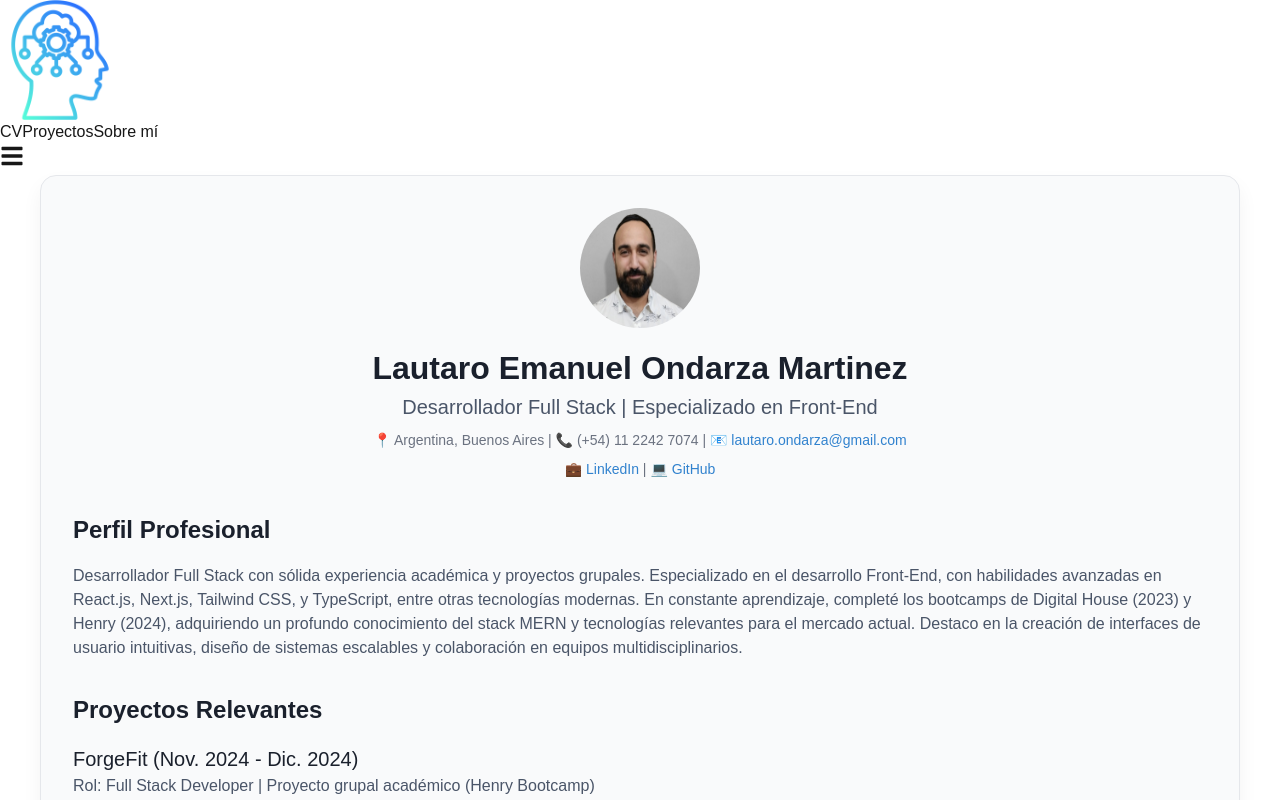
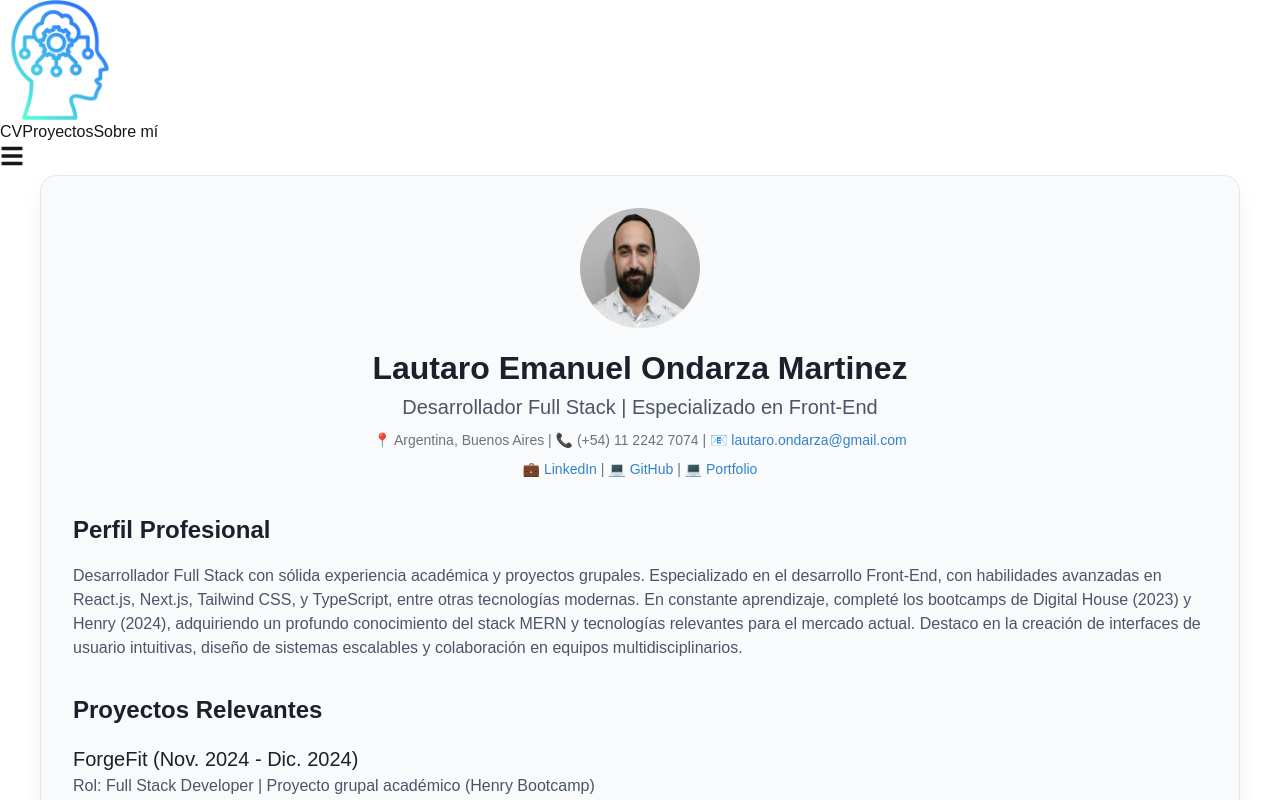
Before and after one commit to Londarza/portfolio, a Next.js app: page /cv in a window 1280 px wide. Shown: the top 800 px of the page. Built offline with nearby package versions, Linux system fonts and the light colour scheme.

Commit message:
se agrega portfolio en seccion cv

```diff
--- a/src/views/Cv/Cv.tsx
+++ b/src/views/Cv/Cv.tsx
@@ -40,7 +40,16 @@ const Cv: React.FC = () => {
               rel="noopener noreferrer"
             >
               GitHub
-            </a>
+            </a>{" "}
+            | 💻{" "}
+            <a
+              href="https://portfolio-23433ac27-londarzas-projects.vercel.app/"
+              className="cv-link"
+              target="_blank"
+              rel="noopener noreferrer"
+            >
+              Portfolio
+            </a>{" "}
           </p>
         </div>
       </header>
```
